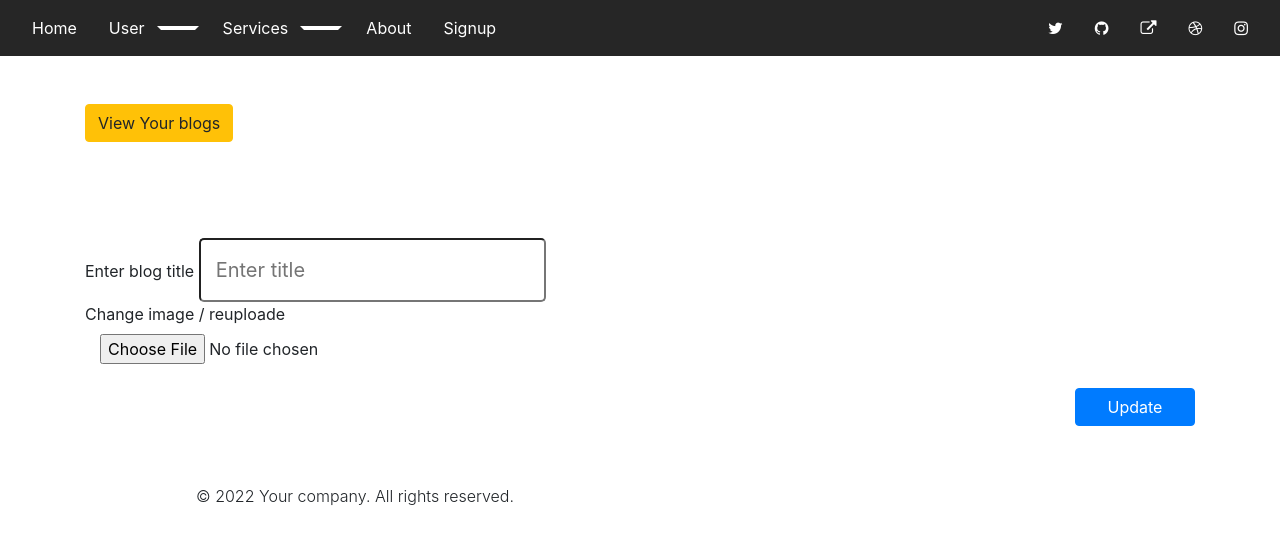
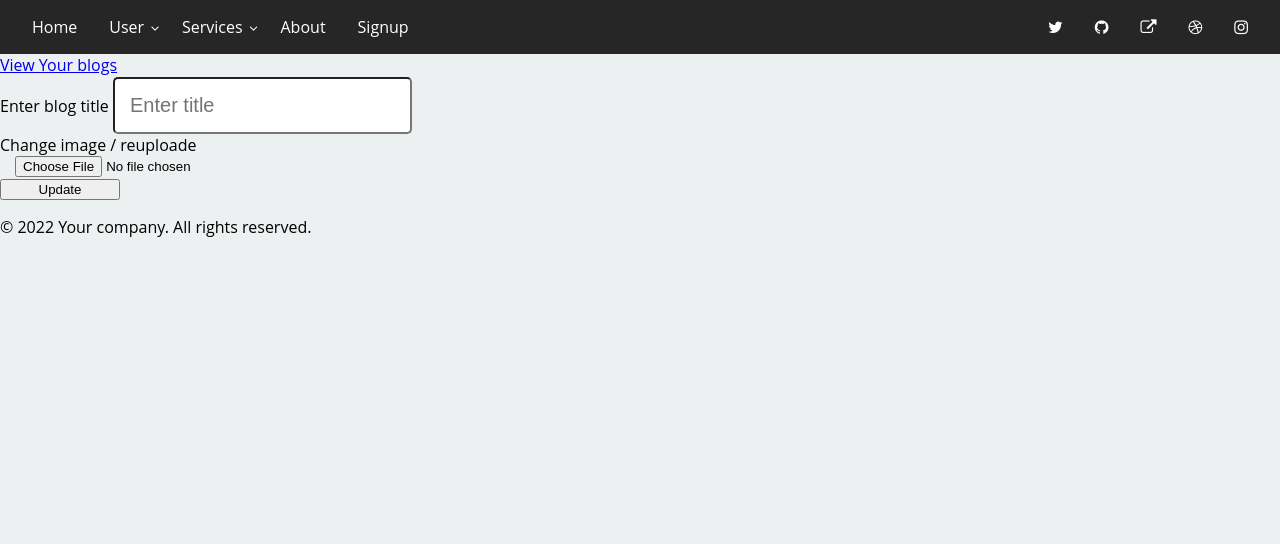
Before and after one commit to iamfoysal/forum-fullstack, a Django app: page /blog-update/1/ in a window 1280 px wide. Shown: the top 544 px of the page. Run offline with Django 4.2, Linux system fonts and the light colour scheme; the visitor is signed in with stand-in values (Sample User, id 1); data that the repository does not hold is empty; some libraries are stand-ins or nearby versions; some web fonts are replaced.

Commit message:
category

```diff
--- a/home/templates/blog/base.html
+++ b/home/templates/blog/base.html
@@ -8,25 +8,14 @@
   <meta name="description" content="">
   <meta name="viewport" content="width=device-width, initial-scale=1">
   <meta name="robots" content="all,follow">
-
-  <!-- <link rel="stylesheet" href="/media/css/nouislider.css"> -->
   <link rel="stylesheet" href="https://fonts.googleapis.com/css?family=Playfair+Display:400,400i,700">
   <link href="https://fonts.googleapis.com/css2?family=Poppins:wght@100;200;400;600;700&display=swap" rel="stylesheet">
   <link rel="stylesheet" href="https://fonts.googleapis.com/css?family=Poppins:300,400,400i,700">
-  <!-- <link rel="stylesheet" href="https://cdn.jsdelivr.net/npm/bootstrap@4.0.0/dist/css/bootstrap.min.css" integrity="sha384-Gn5384xqQ1aoWXA+058RXPxPg6fy4IWvTNh0E263XmFcJlSAwiGgFAW/dAiS6JXm" crossorigin="anonymous"> -->
- <link rel="stylesheet" href="https://maxcdn.bootstrapcdn.com/font-awesome/4.4.0/css/font-awesome.min.css">
-  <!-- <link rel="stylesheet" href="/media/css/swiper.min.css">
-  <link rel="stylesheet" href="/media/css/magnific-popup.css">
-  <link rel="stylesheet" href="/media/css/default.css" id="theme-stylesheet">
-  <link rel="stylesheet" href="/media/css/style.css">
-  <link rel="stylesheet" href="/media/css/boxicons.min.css">  -->
+  <link rel="stylesheet" href="https://maxcdn.bootstrapcdn.com/font-awesome/4.4.0/css/font-awesome.min.css">
   <link rel="stylesheet" href="/media/css/login.css">
   <link rel="stylesheet" href="/media/css/custom.css">
   <script src="https://cdnjs.cloudflare.com/ajax/libs/jquery/2.1.3/jquery.min.js"></script>
   <script src="/media/js/main.js"></script>
-
-
-
 
 </head>
 
--- a/home/templates/blog/update_blog.html
+++ b/home/templates/blog/update_blog.html
@@ -1,18 +1,8 @@
 {% extends "blog/base.html" %}
 {% block content %}
-<link rel="stylesheet" href="https://cdn.jsdelivr.net/npm/bootstrap@4.6.1/dist/css/bootstrap.min.css" integrity="sha384-zCbKRCUGaJDkqS1kPbPd7TveP5iyJE0EjAuZQTgFLD2ylzuqKfdKlfG/eSrtxUkn" crossorigin="anonymous">
 <div class="container mt-5">
-
     <a href="{% url 'see_blog' %}" class="btn btn-warning">View Your blogs</a>
-
-    <form method="post"
-                        class="
-                        mt-5
-                        pt-5
-                        mb-5
-                        pb-5"
-                        enctype="multipart/form-data">
-
+    <form method="post"class=" mt-5 pt-5 mb-5 pb-5" enctype="multipart/form-data">
         {% csrf_token %}
         <div class="row">
             <div class="col-md-12">
@@ -24,7 +14,6 @@
                     placeholder="Enter title"
                     name="title">
             </div>
-
             <div class="col-md-12">
                 {{form.media}}
                 {{form.as_p}}
```
Also changed, not shown: static/blog/51342245_791142494576571_994971488136200192_n_rEF4bMG.jpg (added).
